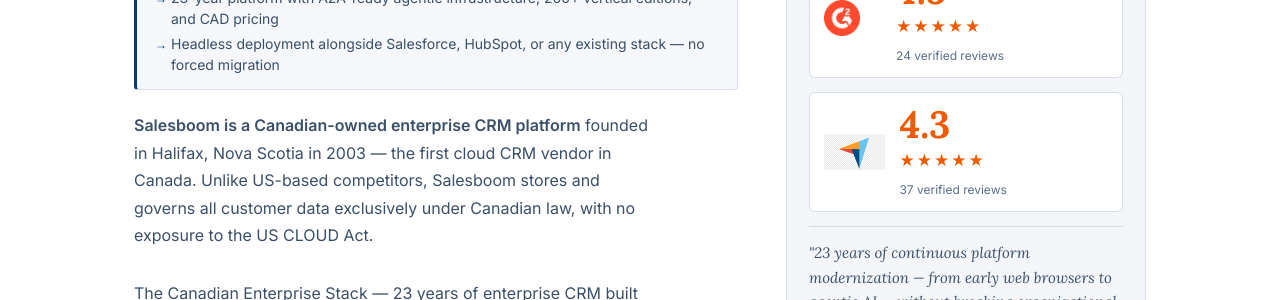
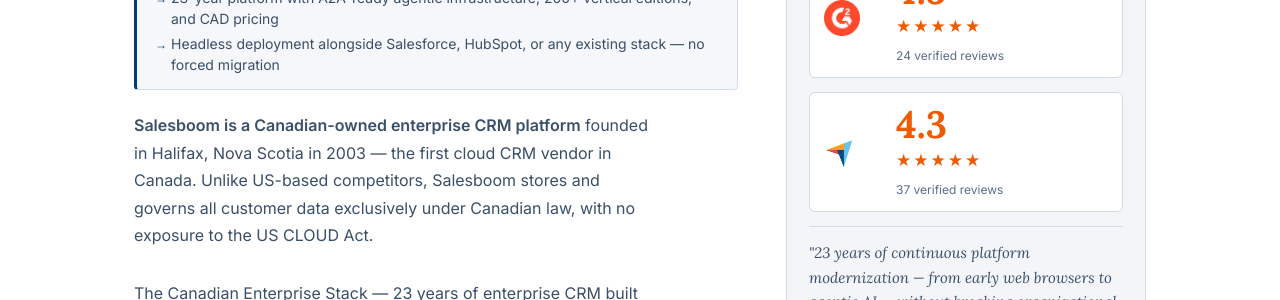
Before and after one commit to elizabethlemoine33-commits/salesboom-ca, a Jekyll site: the page built from index.html, in a window 1280 px wide. Shown: the part 391-691 px from the top of the page. Built offline with Jekyll 4.4.1, drawn with Linux system fonts in a browser that asks for light colours.

Commit message:
Replace Capterra logo with clean transparent webp version
Co-Authored-By: Claude Sonnet 4.6 <noreply@anthropic.com>

```diff
--- a/index.html
+++ b/index.html
@@ -299,7 +299,7 @@ schema: |
           </div>
         </div>
         <div class="proof-row">
-          <div class="proof-platform"><img src="/assets/img/logo-capterra.png" alt="Capterra" class="proof-logo"></div>
+          <div class="proof-platform"><img src="/assets/img/logo-capterra.webp" alt="Capterra" class="proof-logo"></div>
           <div>
             <div class="proof-score">4.3</div>
             <div class="proof-stars" aria-label="4.3 out of 5 stars">★★★★★</div>
```
Also changed, not shown: assets/img/logo-capterra.webp (added).
